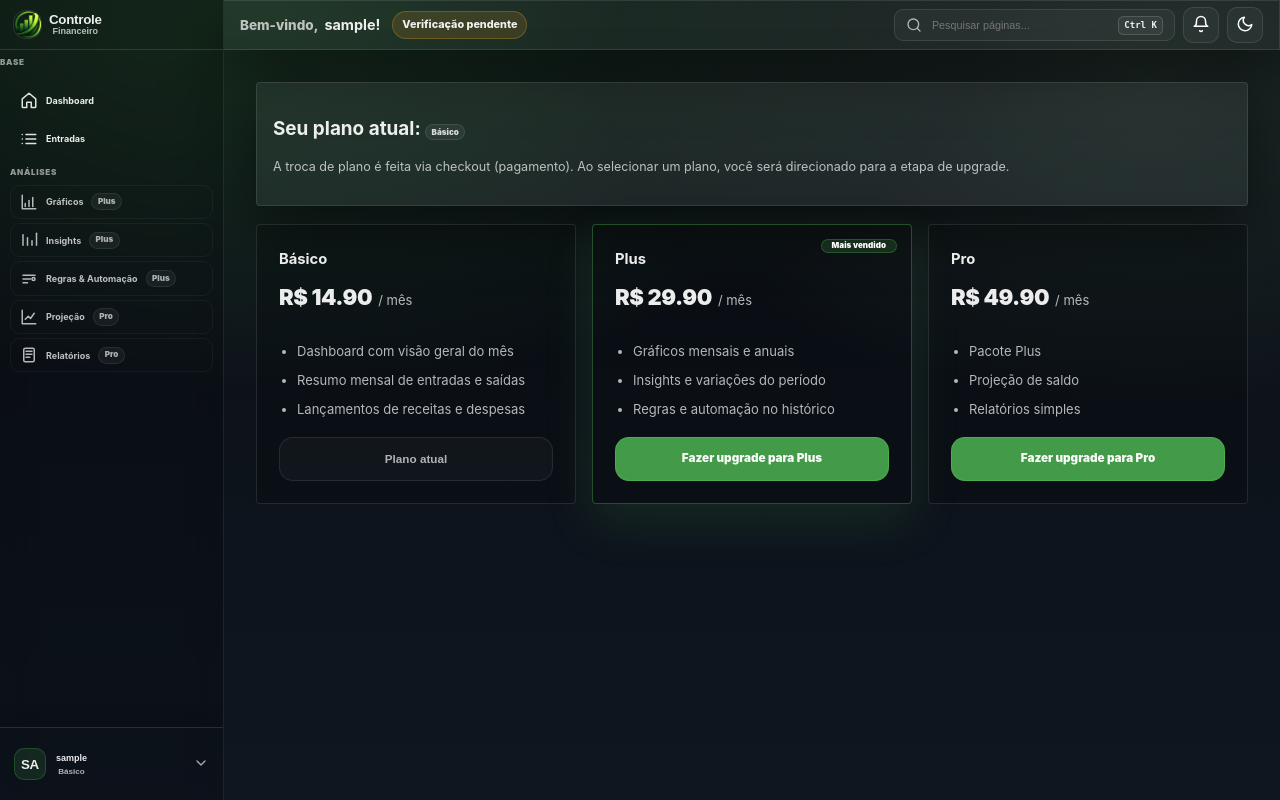
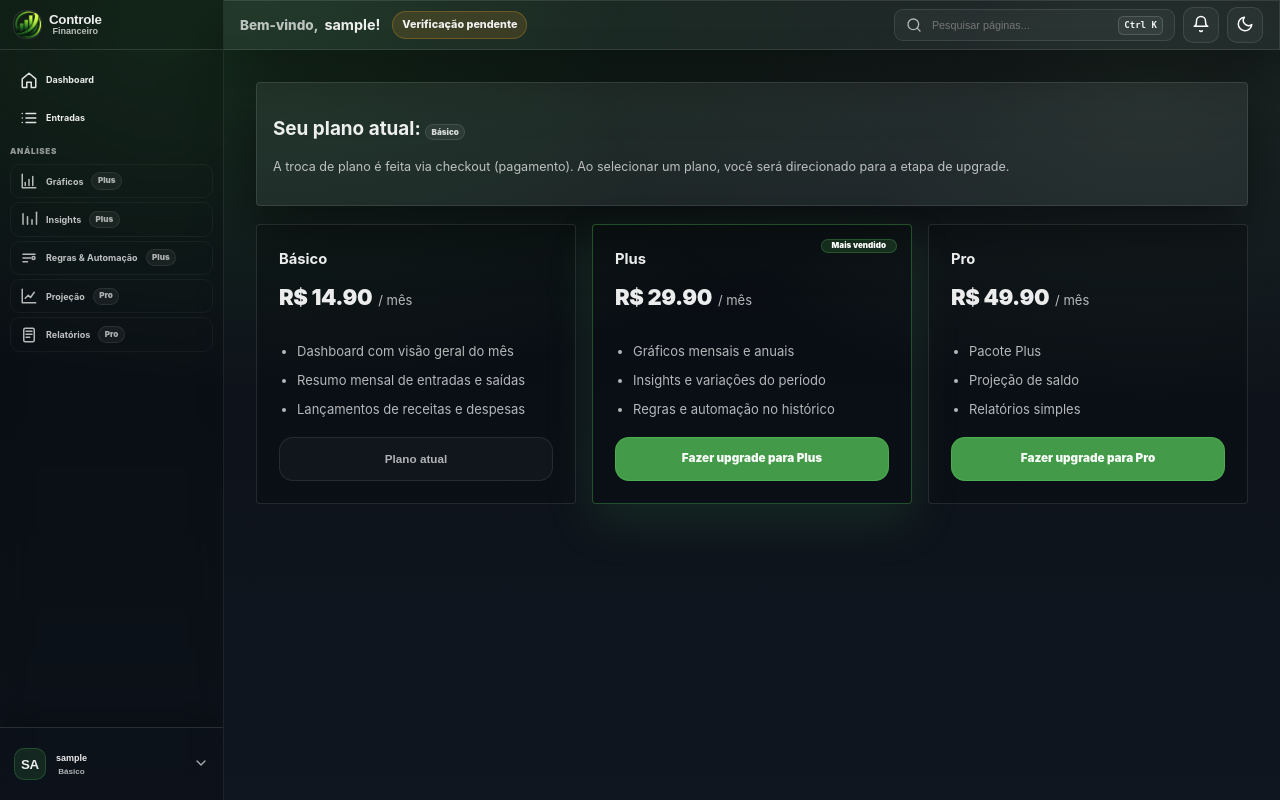
Before and after one commit to RonnyGuilherme1/projeto_orcamento_atualizado_v1, a Flask app: page /app/upgrade in a window 1280 px wide. Run offline with Flask 3, Linux system fonts and the light colour scheme; the visitor is signed in with stand-in values (Sample User, id 1).

Commit message:
tira nome do sidebar

```diff
--- a/templates/partials/app_sidebar.html
+++ b/templates/partials/app_sidebar.html
@@ -7,7 +7,6 @@
     </div>
   </button>
 
-    <div class="nav-section">BASE</div>
   <nav class="sidebar-nav" aria-label="Menu">
     <a class="nav-item" href="/app" data-route="/app" data-sidebar-close title="Dashboard"><span class="nav-icon" aria-hidden="true"><svg viewBox="0 0 24 24" width="20" height="20" fill="none" stroke="currentColor" stroke-width="2" stroke-linecap="round" stroke-linejoin="round"><path d="M3 10.5 12 3l9 7.5V21a1 1 0 0 1-1 1h-5v-7H9v7H4a1 1 0 0 1-1-1z"/></svg></span><span class="nav-text">Dashboard</span></a>
     <a class="nav-item" href="/app/entradas" data-route="/app/entradas" data-sidebar-close title="Entradas"><span class="nav-icon" aria-hidden="true"><svg viewBox="0 0 24 24" width="20" height="20" fill="none" stroke="currentColor" stroke-width="2" stroke-linecap="round" stroke-linejoin="round"><path d="M8 6h13"/><path d="M8 12h13"/><path d="M8 18h13"/><path d="M3 6h.01"/><path d="M3 12h.01"/><path d="M3 18h.01"/></svg></span><span class="nav-text">Entradas</span></a>
```
